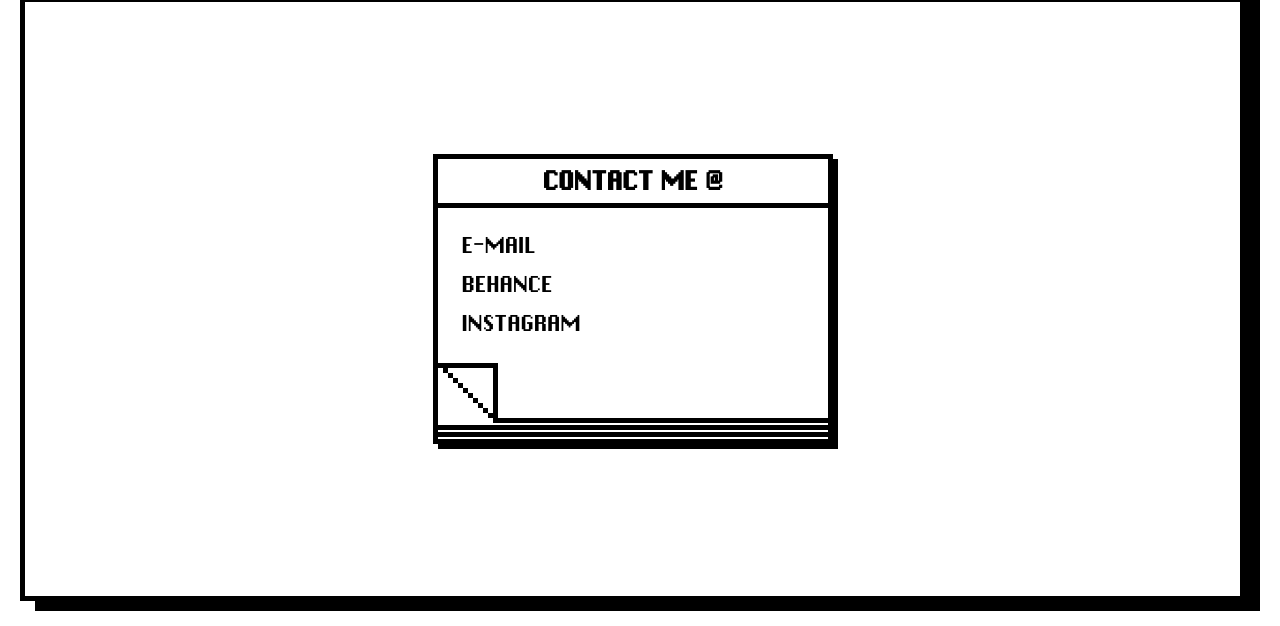
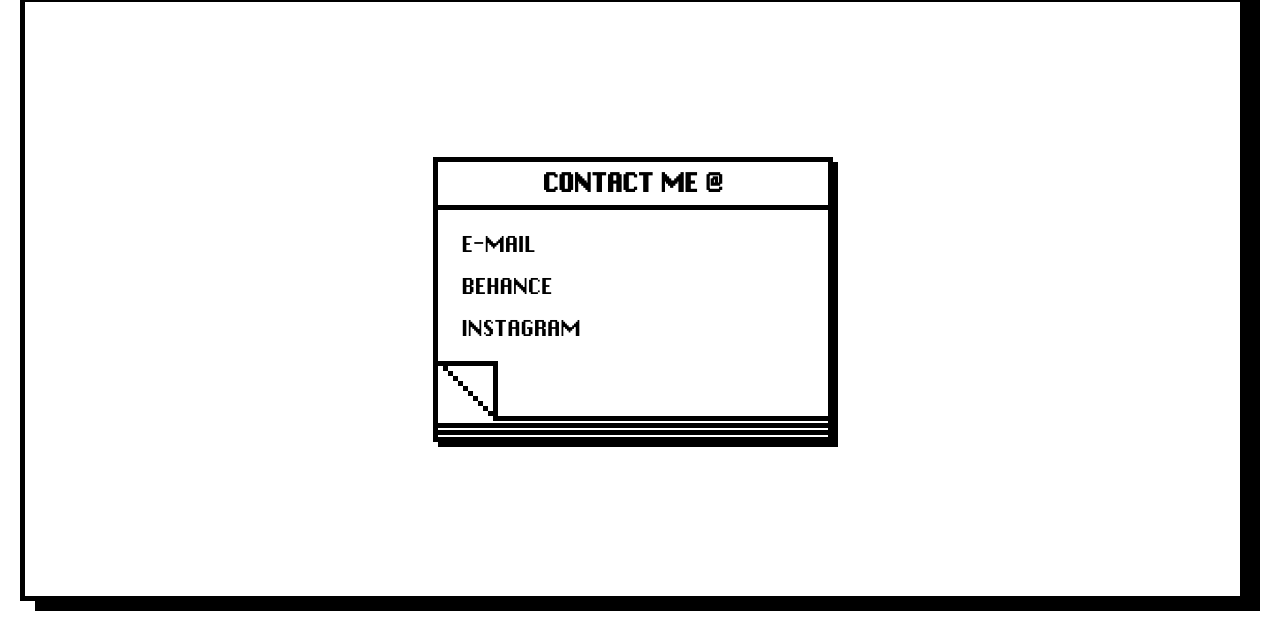
Before and after one commit to inescerqueiraf/inescerqueira, an Eleventy site: page contacts.html in a window 1280 px wide. Shown: the part 174-800 px from the top of the page. Built offline with nearby package versions, Linux system fonts and the light colour scheme; Eleventy itself is replaced by a stand-in of ours; files that its build step writes are made by us from their sources.

Commit message:
Improve contact box.

```diff
--- a/contacts.html
+++ b/contacts.html
@@ -9,15 +9,11 @@ date: 2024-05-25
   <div id="contact_box">
     <h3>contact me @</h3>
     <address>
-      <p><a href="mailto:pensologopanico@gmail.com">e-mail</a></p>
-      <p>
-        <a href="https://www.behance.net/inestalvez" target="_blank">behance</a>
-      </p>
-      <p>
-        <a href="https://www.instagram.com/pensologopanico/" target="_blank"
-          >instagram</a
-        >
-      </p>
+      <a href="mailto:pensologopanico@gmail.com">e-mail</a>
+      <a href="https://www.behance.net/inestalvez" target="_blank">behance</a>
+      <a href="https://www.instagram.com/pensologopanico/" target="_blank"
+        >instagram</a
+      >
     </address>
     <div class="folded-bottom">
       <span>
@@ -34,7 +30,6 @@ date: 2024-05-25
       </span>
       <span></span>
     </div>
-    <div>
-    </div>
+    <div></div>
   </div>
 </div>
--- a/styles/contacts.css
+++ b/styles/contacts.css
@@ -16,13 +16,22 @@
   }
 
   address {
+    display: flex;
+    flex-direction: column;
     padding: 0.5em 1em;
     margin-bottom: 2px;
     text-transform: uppercase;
 
-    & > p {
-      margin: 0.5em 0;
+    & > a {
+      margin-top: 0.4em;
       font-style: normal;
+      width: fit-content;
+      border-bottom: 5px solid transparent;
+
+      &:hover {
+        text-decoration: none;
+        border-bottom: 5px solid black;
+      }
     }
   }
 
```
Also changed, not shown: 2 other files.
